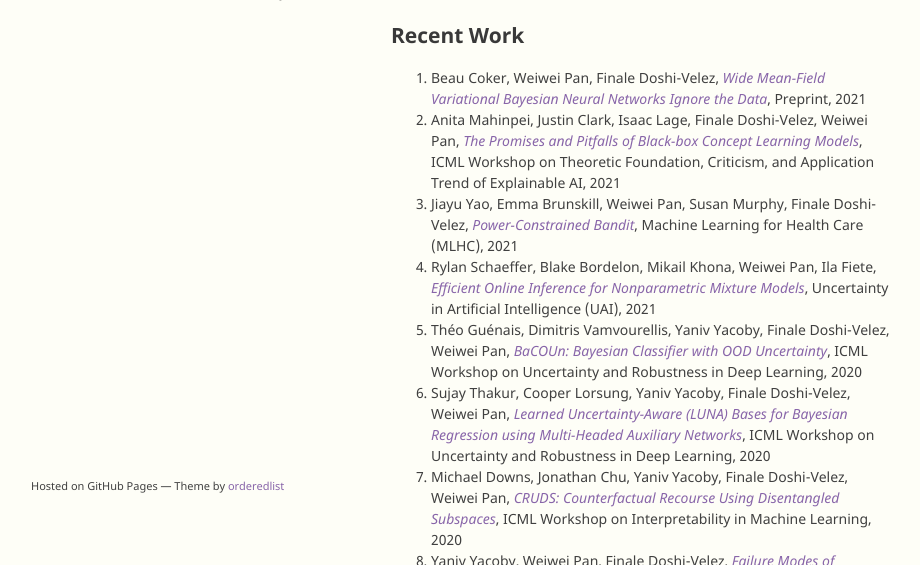
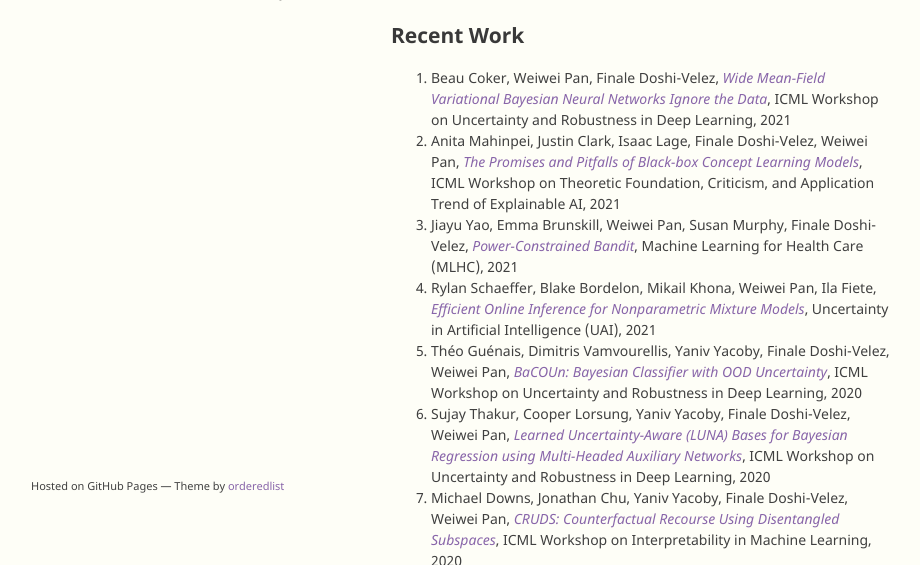
Before and after one commit to onefishy/old_webpage, a Jekyll site: the page built from index.md, in a window 1280 px wide and 900 px high, cut to the strip 335-900 px from the top of the window. Shown: the whole strip, without its empty margins (179-1099 px from the left). Built offline with Jekyll 4.4.1, drawn with Linux system fonts in a browser that asks for light colours; our own code applies the rules of GitHub Pages for plain Markdown files.

Commit message:
Update index.md

```diff
--- a/index.md
+++ b/index.md
@@ -6,7 +6,7 @@ In a former life, I did research in pure math (specifically algebraic topology)
 
 
 ## Recent Work
-1. Beau Coker, Weiwei Pan, Finale Doshi-Velez, [*Wide Mean-Field Variational Bayesian Neural Networks Ignore the Data*](https://arxiv.org/pdf/2106.07052.pdf), Preprint, 2021
+1. Beau Coker, Weiwei Pan, Finale Doshi-Velez, [*Wide Mean-Field Variational Bayesian Neural Networks Ignore the Data*](https://arxiv.org/pdf/2106.07052.pdf), ICML Workshop on Uncertainty and Robustness in Deep Learning, 2021
 2. Anita Mahinpei, Justin Clark, Isaac Lage, Finale Doshi-Velez, Weiwei Pan, [*The Promises and Pitfalls of Black-box Concept Learning Models*](http://arxiv.org/abs/2106.13314), ICML Workshop on Theoretic Foundation, Criticism, and Application Trend of Explainable AI, 2021
 3. Jiayu Yao, Emma Brunskill, Weiwei Pan, Susan Murphy, Finale Doshi-Velez, [*Power-Constrained Bandit*](https://arxiv.org/pdf/2004.06230.pdf), Machine Learning for Health Care (MLHC), 2021
 4. Rylan Schaeffer, Blake Bordelon, Mikail Khona, Weiwei Pan, Ila Fiete, [*Efficient Online Inference for Nonparametric Mixture Models*](https://fietelabmit.files.wordpress.com/2021/06/final_camera_ready.pdf), Uncertainty in Artificial Intelligence (UAI), 2021
```
